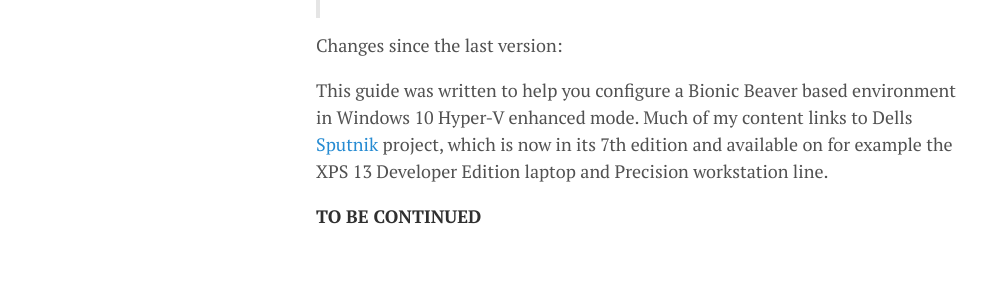
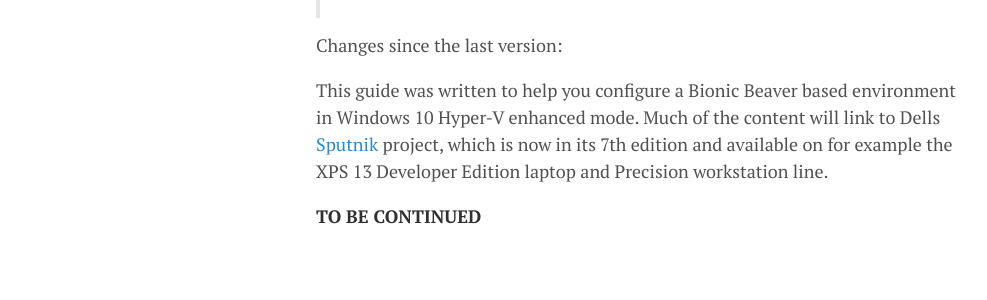
Before and after one commit to lgeurts/lgeurts.github.io, a Jekyll site: the page built from _posts/2019-03-19-ubuntu-setup-notes-for-hyper-v-on-windows-10.md, in a window 1280 px wide. Shown: the part 605-905 px from the top of the page, without its empty margins (0-987 px from the left). Built offline with Jekyll 4.4.1, drawn with Linux system fonts in a browser that asks for light colours; nearby versions of some CDN libraries; comment, search, counter and statistics services are not loaded.

Commit message:
Update 2019-03-19-ubuntu-setup-notes-for-hyper-v-on-windows-10.md

```diff
--- a/_posts/2019-03-19-ubuntu-setup-notes-for-hyper-v-on-windows-10.md
+++ b/_posts/2019-03-19-ubuntu-setup-notes-for-hyper-v-on-windows-10.md
@@ -18,6 +18,6 @@
 Changes since the last version:
 
 This guide was written to help you configure a Bionic Beaver based environment in Windows 10 Hyper-V enhanced mode.
-Much of my content links to Dells [Sputnik](https://bartongeorge.io/2018/11/29/sputnik-turns-6-presenting-the-folks-behind-it/) project, which is now in its 7th edition and available on for example the XPS 13 Developer Edition laptop and Precision workstation line.
+Much of the content will link to Dells [Sputnik](https://bartongeorge.io/2018/11/29/sputnik-turns-6-presenting-the-folks-behind-it/) project, which is now in its 7th edition and available on for example the XPS 13 Developer Edition laptop and Precision workstation line.
 
 **TO BE CONTINUED**
```
